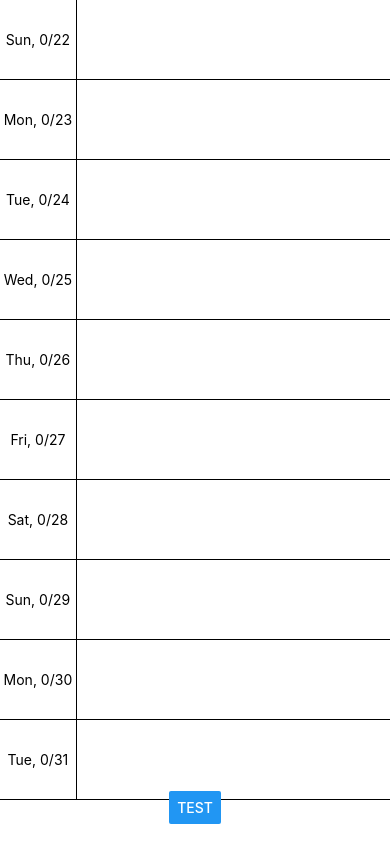
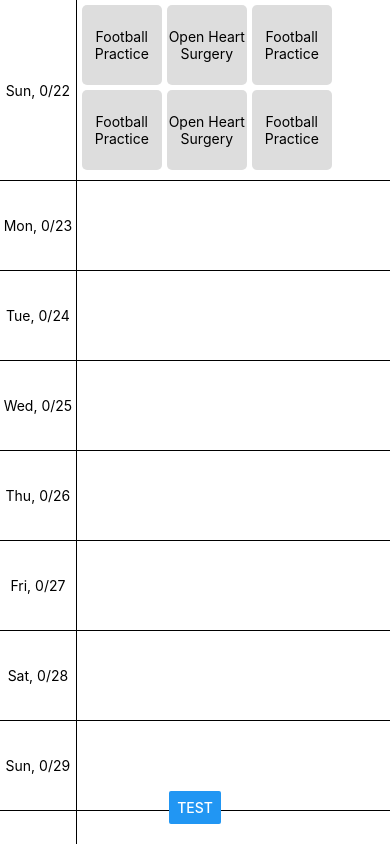
Before and after one commit to ItsGabeReal/AssignmentTiles, a React Native app: screen / in a window 390 px wide. Built offline with nearby package versions, Linux system fonts and the light colour scheme.

Commit message:
Added dragging behavior

```diff
--- a/App.js
+++ b/App.js
@@ -5,54 +5,62 @@ import {
     FlatList,
     Button,
 } from "react-native";
+import { EventRegister } from "react-native-event-listeners";
 import DayRow from './components/DayRow';
+import DraggableComponent from "./components/DraggableComponent";
 
 export default function App() {
     const ONE_DAY_IN_MILLISECONDS = 86400000;
 
-    const [eventData, setEventData] = useState([
+    const [eventData, _setEventData] = useState([
         {
             name: 'Football Practice',
-            date: new Date(2023, 4, 5)
+            date: new Date()
+        },
+        {
+            name: 'Open Heart Surgery',
+            date: new Date()
+        },
+        {
+            name: 'Football Practice',
+            date: new Date()
+        },
+        {
+            name: 'Football Practice',
+            date: new Date()
+        },
+        {
+            name: 'Open Heart Surgery',
+            date: new Date()
+        },
+        {
+            name: 'Football Practice',
+            date: new Date()
         },
         {
             name: 'Brain Surgery',
-            date: new Date(2023, 4, 6)
-        },
-        {
-            name: 'Open Heart Surgery',
-            date: new Date(2023, 4, 6)
-        },
-        {
-            name: 'Brain Surgery',
-            date: new Date(2023, 4, 6)
-        },
-        {
-            name: 'Open Heart Surgery',
-            date: new Date(2023, 4, 6)
-        },
-        {
-            name: 'Brain Surgery',
-            date: new Date(2023, 4, 6)
-        },
-        {
-            name: 'Open Heart Surgery',
-            date: new Date(2023, 4, 6)
-        },
-        {
-            name: 'Brain Surgery',
-            date: new Date(2023, 4, 6)
-        },
-        {
-            name: 'Open Heart Surgery',
-            date: new Date(2023, 4, 6)
-        },
-        {
-            name: 'Football Practice',
-            date: new Date(2023, 4, 7)
+            date: new Date(2023, 4, 8)
         },
     ]);
+
+    function setEventData(callback) {
+        _setEventData(callback);
+        EventRegister.emit('onEventDataChanged');
+    }
+
+    function addEvent(newEvent) {
+        setEventData(prevItems => {
+            return [...prevItems, newEvent];
+        });
+    }
+
+    function removeEvent() {
+
+    }
+
     const [visibleDays, setVisibleDays] = useState(createArrayOfDays(10));
+
+    const [isScrollEnabled, setIsScrollEnabled] = useState(true);
 
     function createArrayOfDays(numDays) {
         let today = new Date();
@@ -60,8 +68,9 @@ export default function App() {
     }
 
     function onTestButtonPressed() {
-        console.log(eventData)
-        console.log(visibleDays)
+        setIsScrollEnabled(prevState => {
+            return !prevState;
+        })
     }
 
     // Layout
@@ -71,6 +80,7 @@ export default function App() {
                 data={visibleDays}
                 keyExtractor={item => item.getTime()} // FlatLists are supposed to have a keyExtractor, but it seems to work fine without it
                 renderItem={({ item }) => <DayRow date={item} eventData={eventData} />}
+                scrollEnabled={isScrollEnabled}
             />
             <View style={styles.testButtonContainer}>
                 <Button
@@ -79,6 +89,7 @@ export default function App() {
                 />
 
             </View>
+            <DraggableComponent/>
         </View>
     );
 }
--- a/components/DayRow.js
+++ b/components/DayRow.js
@@ -1,9 +1,9 @@
-import { useState } from 'react';
 import {
     StyleSheet,
     Text,
     View,
     FlatList,
+    Button,
 } from "react-native";
 import EventTile from './EventTile';
 
@@ -23,11 +23,8 @@ function getEventIndexesForDate(eventData, date) {
     }
     return eventIndexes;
 }
-
+// export default function DayRow({ date, eventData }) {
 export default function DayRow({ date, eventData }) {
-    // Create a list of events that occur on this day
-    const [eventIndexes, setEventIndexes] = useState(getEventIndexesForDate(eventData, date));
-
     return (
         <View style={styles.dayRow}>
             <View style={styles.dateTextContainer}>
@@ -35,7 +32,7 @@ export default function DayRow({ date, eventData }) {
             </View>
             <View style={styles.eventTileContainer}>
                 <FlatList
-                    data={eventIndexes}
+                    data={getEventIndexesForDate(eventData, date)}
                     keyExtractor={item => item} // FlatLists are supposed to have a keyExtractor, but it seems to work fine without it
                     numColumns={3}
                     renderItem={({ item }) => <EventTile eventIndex={item} eventData={eventData} />}
@@ -49,7 +46,7 @@ const styles = StyleSheet.create({
     dayRow: {
         flex: 1,
         flexDirection: 'row',
-        minHeight: 80,
+        minHeight: 90,
         borderColor: 'black',
         borderBottomWidth: 1,
     },
--- a/components/DraggableComponent.js
+++ b/components/DraggableComponent.js
@@ -1,44 +1,28 @@
-import { Component } from 'react';
-import { View, PanResponder } from 'react-native';
+import React, { useState, useRef } from 'react';
+import { View, Text, StyleSheet, PanResponder, Animated } from 'react-native';
 
-export default class DraggableComponent extends Component {
-    constructor(props) {
-        super(props);
+export default function DraggableComponent({ children }) {
+    const pan = useRef(new Animated.ValueXY()).current;
 
-        this.state = {
-            x: 0,
-            y: 0,
-        };
-
-        this.panResponder = PanResponder.create({
-            onPanResponderGrant: (evt, gestureState) => {
-                this.state = {
-                    x: gestureState.x0,
-                    y: gestureState.y0,
-                }
-            },
-            onPanResponderMove: (evt, gestureState) => {
-                this.state = {
-                    x: gestureState.dx + this.state.x,
-                    y: gestureState.dy + this.state.y,
-                };
+    const panResponder = useRef(
+        PanResponder.create({
+            onMoveShouldSetPanResponder: () => true,
+            onPanResponderMove: Animated.event([
+                null,
+                { dx: pan.x, dy: pan.y },
+            ], { useNativeDriver: false }),
+            onPanResponderRelease: () => {
+                Animated.spring(pan, { toValue: { x: 0, y: 0 }, useNativeDriver: false, }).start();
             },
         })
-    }
+    ).current;
 
-    render() {
-        return (
-            <View
-                style={{
-                    position: 'absolute',
-                    left: this.state.x,
-                    top: this.state.y,
-                    backgroundColor: 'blue',
-                    width: 50,
-                    height: 50,
-                }}
-                {...this.panResponder.panHandlers}
-            />
-        );
-    }
-}
+    return (
+        <Animated.View
+            style={{ transform: [{ translateX: pan.x }, { translateY: pan.y }] }}
+            {...panResponder.panHandlers}
+        >
+            { children }
+        </Animated.View>
+    );
+};
--- a/components/EventTile.js
+++ b/components/EventTile.js
@@ -1,4 +1,4 @@
-import { useState } from 'react';
+import { Component, useState } from 'react';
 import {
     StyleSheet,
     Text,
@@ -9,22 +9,13 @@ import {
 import DraggableComponent from './DraggableComponent';
 
 export default function EventTile({ eventIndex, eventData }) {
-
-    /*return (
-        <View style={styles.eventTile}>
-            <TouchableOpacity>
+    return (
+        <DraggableComponent>
+            <View style={styles.eventTile}>
                 <Text style={styles.eventNameText}>{eventData[eventIndex].name}</Text>
-            </TouchableOpacity>
-        </View>
-    );*/
-
-    return (
-        <DraggableComponent style={styles.eventTile}>
-            <TouchableOpacity>
-                <Text style={styles.eventNameText}>{eventData[eventIndex].name}</Text>
-            </TouchableOpacity>
+            </View>
         </DraggableComponent>
-    );
+    )
 };
 
 const styles = StyleSheet.create({
--- a/package.json
+++ b/package.json
@@ -15,6 +15,7 @@
     "react": "18.2.0",
     "react-dom": "18.2.0",
     "react-native": "0.71.7",
+    "react-native-event-listeners": "^1.0.7",
     "react-native-web": "~0.18.9"
   },
   "devDependencies": {
```
Also changed, not shown: 2 other files (tests, documents, lock files or other folders).
